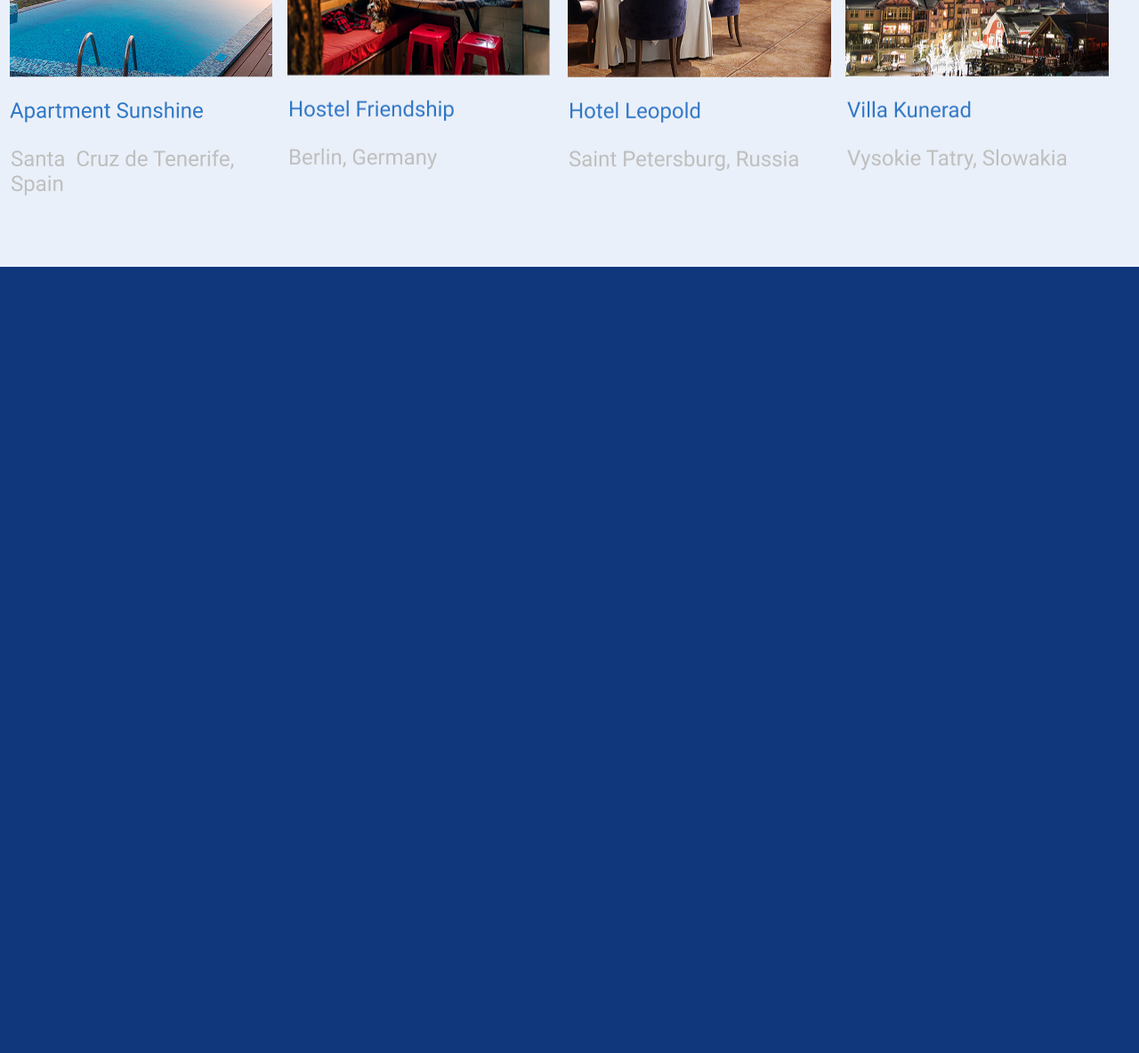
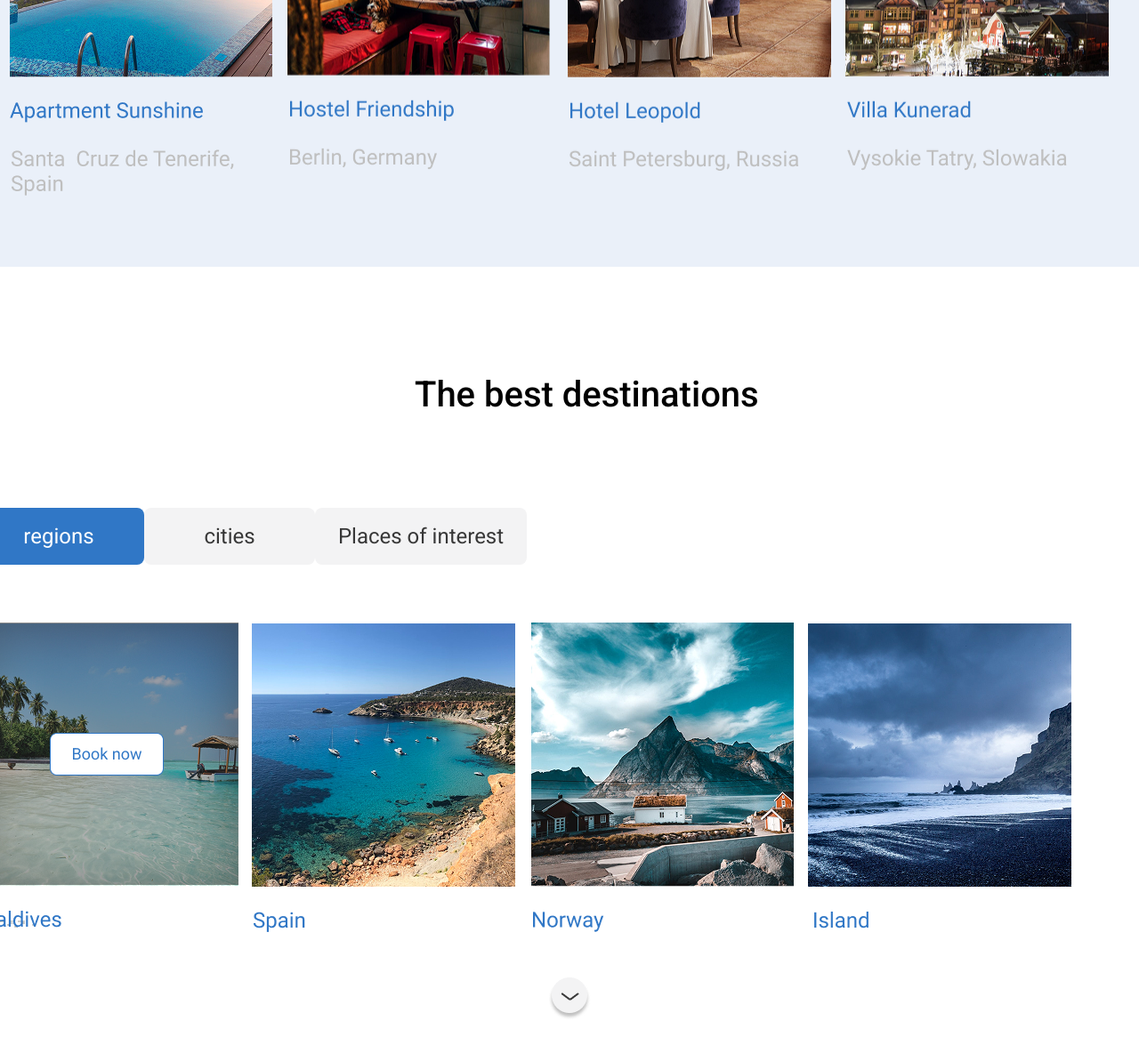
Before and after one commit to domin0ivash/rtiphouse, a plain HTML site: page index.html in a window 1280 px wide. Shown: the part 2048-3232 px from the top of the page at 89% size. Before the commit the page ends 2348 px from the top, so only its background shows below. Drawn offline with Linux system fonts and the light colour scheme.

Commit message:
new_update

```diff
--- a/index.css
+++ b/index.css
@@ -215,3 +215,74 @@
     margin-top: 128px;
     margin-left: -35px;
 }
+
+.main_dest{
+    width: 1648px;
+    height: 958px;
+    background-color: #FFFF;
+}
+
+.dest{
+    display: block;
+    font-size: 40px;
+    font-weight: 500;
+    font-family: 'Roboto';
+    margin-left: 650px;
+    margin-top:120px;
+}
+.dest_b:nth-of-type(1){
+    width: 192px;
+    height: 64px;
+    background-color: #3077C6;
+    border-radius: 8px;
+     font-size: 24px;
+    font-weight: 400;
+    font-family: 'Roboto';
+    color: #FFFF;
+    display: flex;
+    justify-content: center;
+    align-items: center;
+}
+.dest_b:nth-of-type(2){
+    width: 192px;
+    height: 64px;
+    background-color: #F3F3F4;
+    border-radius: 8px;
+    font-size: 24px;
+    font-weight: 400;
+    font-family: 'Roboto';
+    color: #383838;
+     display: flex;
+    justify-content: center;
+    align-items: center;
+}
+.dest_b:nth-of-type(3){
+    width: 238px;
+    height: 64px;
+    background-color:#F3F3F4;
+    border-radius: 8px;
+     font-size: 24px;
+    font-weight: 400;
+    font-family: 'Roboto';
+    color: #383838;
+     display: flex;
+    justify-content: center;
+    align-items: center;
+}
+.flex_dest_b{
+    display: flex;
+    justify-content: center;
+    margin-left: -718px;
+    margin-top: 104px;
+}
+.dest_img{
+    margin-top:64px;
+    margin-left:-104px;
+    gap:14px;
+    display: flex;
+    justify-content: center;
+}
+.dest_arrow{
+    margin-top: 48px;
+    margin-left: 800px;
+}
--- a/index.html
+++ b/index.html
@@ -40,6 +40,14 @@
                 <img src="./assets/images/arrow.png">
             </div>
         </div>
+        <div class="main_dest">
+            <p class="dest">The best destinations</p>
+            <div class="flex_dest_b"><div class="dest_b"> regions</div><div class="dest_b">cities</div><div class="dest_b">Places of interest</div></div>
+            <div class="dest_img">
+                <img src="./assets/images/regions 1.png">
+            </div>
+            <img src="./assets/icons/arrow1.png" class="dest_arrow">
+        </div>
 
     </body>
 </html>
```
Also changed, not shown: assets/icons/arrow1.png (added), assets/images/regions 1.png (added).
